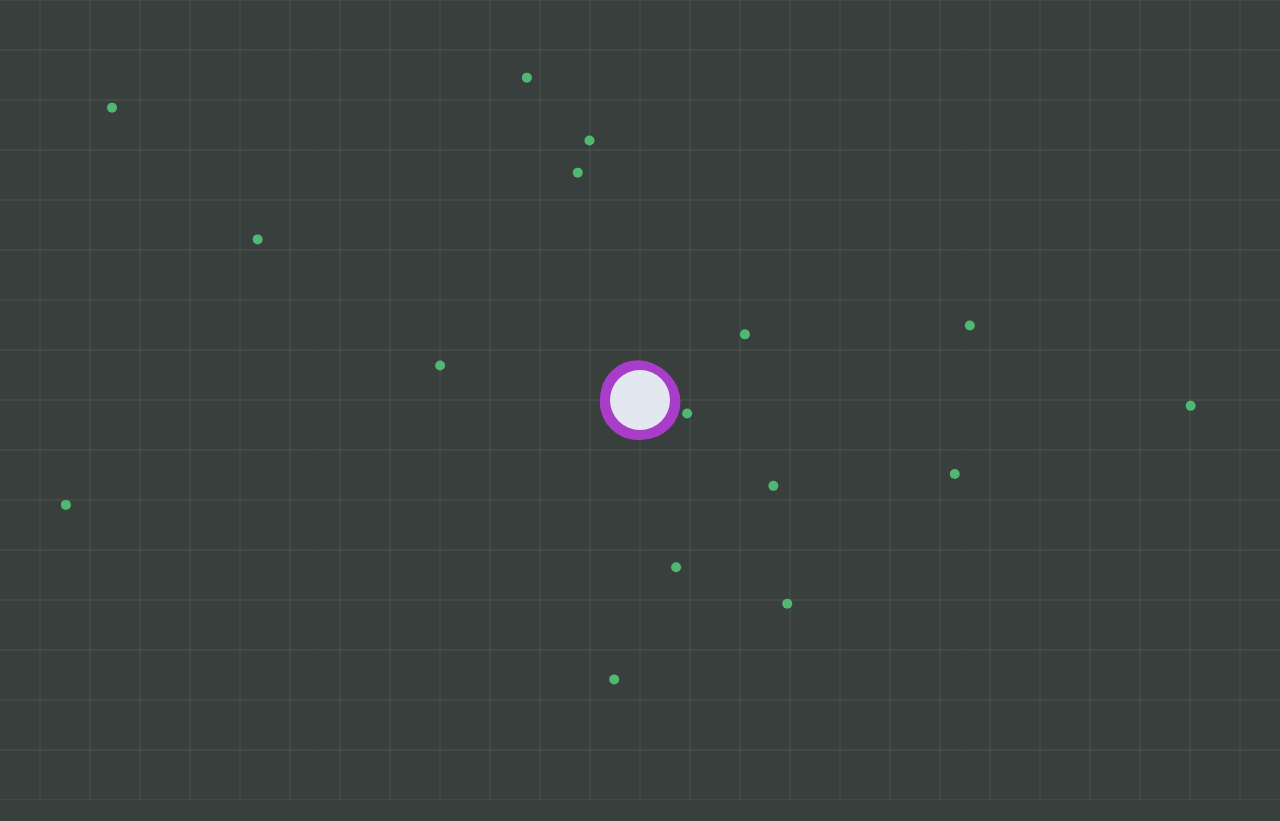
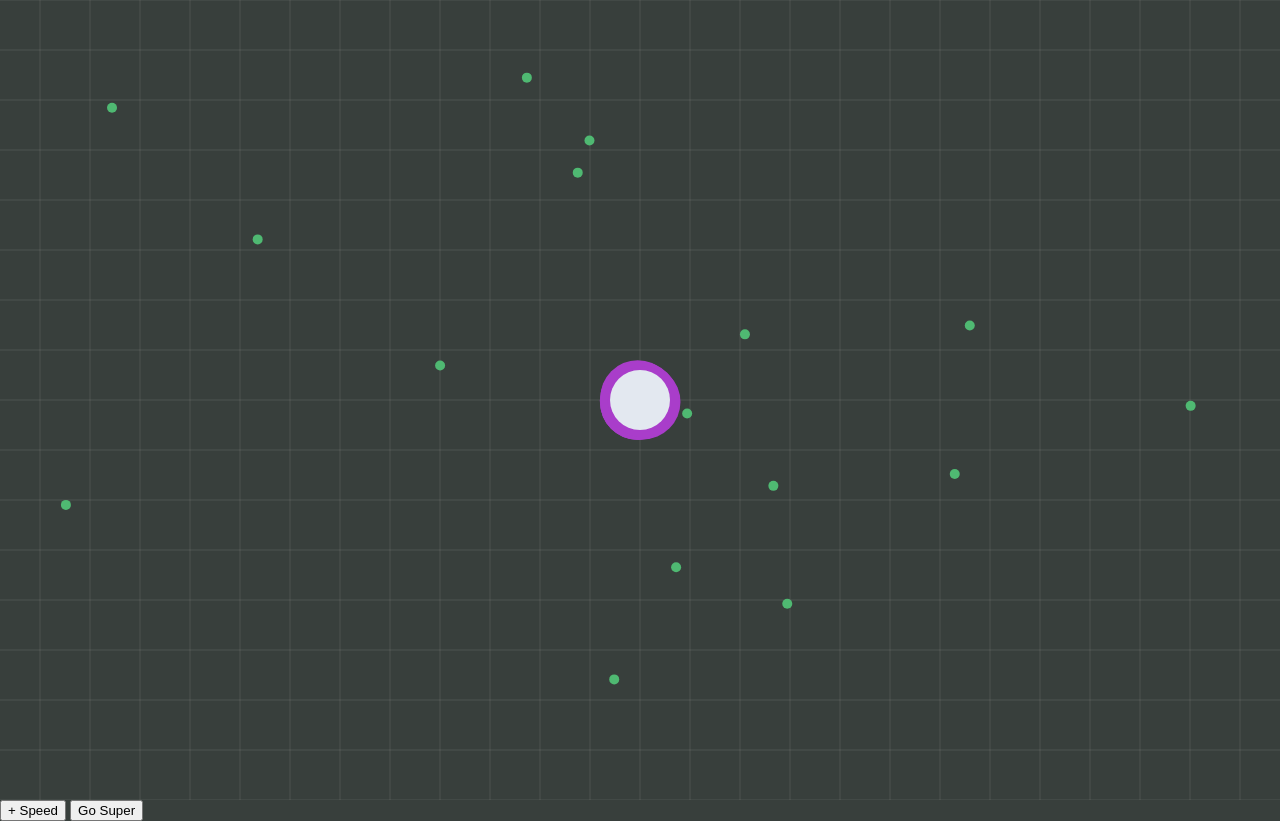
Before and after one commit to hindinisikc/virus_frenzy, a plain HTML site: page index.html in a window 1280 px wide. Before the commit the page ends 800 px from the top, so only its background shows below. Drawn offline with Linux system fonts and the light colour scheme.

Commit message:
added power ups

```diff
--- a/index.html
+++ b/index.html
@@ -9,6 +9,12 @@
 <body>
     <canvas id="gameCanvas"></canvas>
     <div class="noCursor"></div>
+
+    <div id="cardContainer">
+        <button id="speedCard" class="card"> + Speed</button>
+        <button id="speedCard" class="card"> Go Super</button>
+    </div>
+
     <script src="script.js"></script>
 </body>
 </html>
```
